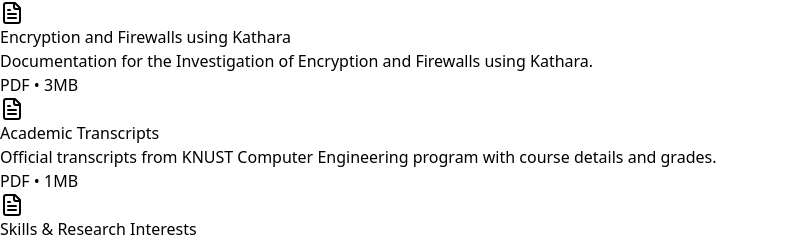
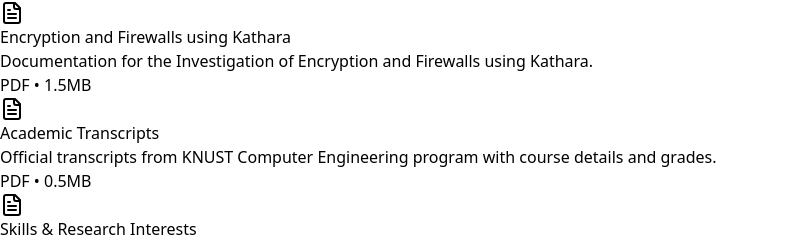
Before and after one commit to k-ojo/Portfolio, a React (Vite) app: page / in a window 1280 px wide. Shown: the part 1391-1633 px from the top of the page, without its empty margins (0-808 px from the left). Built offline with nearby package versions, Linux system fonts and the light colour scheme.

Commit message:
added files

```diff
--- a/src/Portfolio.jsx
+++ b/src/Portfolio.jsx
@@ -213,7 +213,7 @@
                   <p className="text-gray-600 text-sm mb-2">
                   Documentation for the Investigation of Encryption and Firewalls using Kathara.
                   </p>
-                  <span className="text-gray-500 text-xs">PDF • 3MB</span>
+                  <span className="text-gray-500 text-xs">PDF • 1.5MB</span>
                 </div>
                 <a href="/documents/encryption_and_firewalls.pdf" className="ml-4 text-gray-600 hover:text-gray-900">
                   <FileText className="w-4 h-4" />
@@ -246,7 +246,7 @@
                   <p className="text-gray-600 text-sm mb-2">
                     Official transcripts from KNUST Computer Engineering program with course details and grades.
                   </p>
-                  <span className="text-gray-500 text-xs">PDF • 1MB</span>
+                  <span className="text-gray-500 text-xs">PDF • 0.5MB</span>
                 </div>
                 <a href="/documents/transcript.pdf" className="ml-4 text-gray-600 hover:text-gray-900">
                   <FileText className="w-4 h-4" />
```
